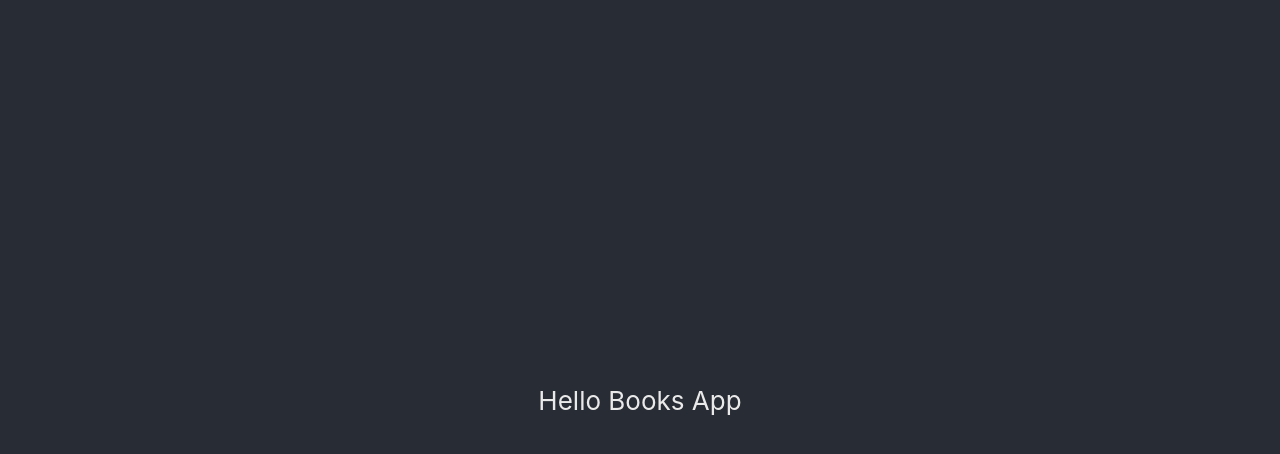
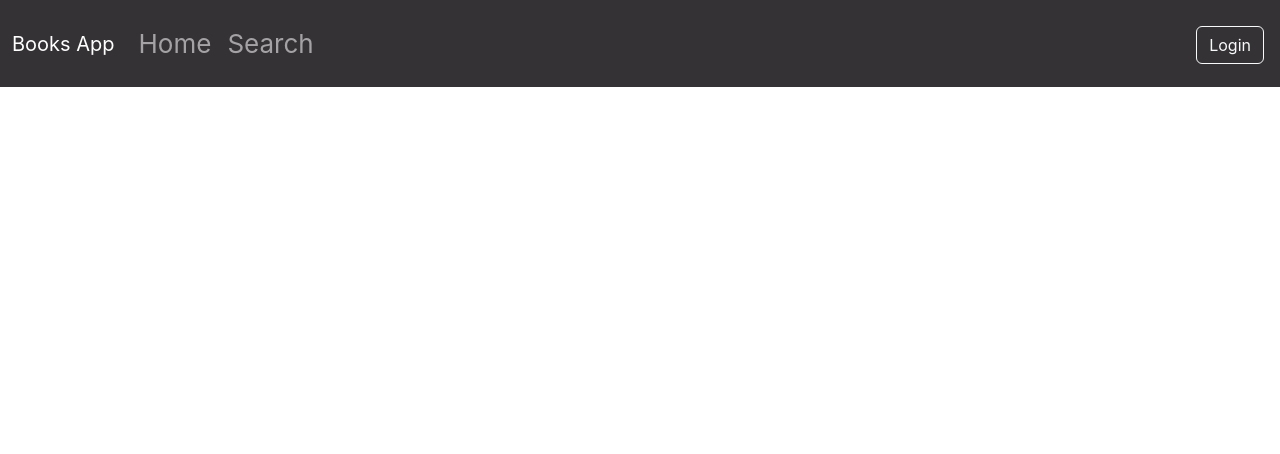
Before and after one commit to WhiteSkitt1es/My_finaly_project, a React (Create React App) app in the folder client/: page / in a window 1280 px wide. Shown: the top 454 px of the page. Built offline with nearby package versions, Linux system fonts and the light colour scheme; the HTML template or start-up script is replaced by a standard one.

Commit message:
002 Добавлен Navigations Bar

```diff
--- a/client/src/App.css
+++ b/client/src/App.css
@@ -1,11 +1,11 @@
 .App {
   text-align: center;
-  background-color: #282c34;
+  /* background-color: #282c34; */
   min-height: 100vh;
   display: flex;
   flex-direction: column;
-  align-items: center;
-  justify-content: center;
+  /* align-items: center; */
+  /* justify-content: center; */
   font-size: calc(10px + 2vmin);
   color: white;
 }
@@ -18,3 +18,7 @@ a {
 a:hover {
   color: rgb(128, 128, 108);
 }
+
+.main-color {
+  background-color: rgb(53, 50, 53);
+}
--- a/client/src/App.tsx
+++ b/client/src/App.tsx
@@ -1,10 +1,11 @@
 import React from 'react';
 import './App.css';
+import NavigationsBar from './layouts/NavigationsAndFooter/NavigationsBar';
 
 function App() {
   return (
     <div className="App">
-      <a href="/">Hello Books App</a>
+      <NavigationsBar />
     </div>
   );
 }
--- /dev/null
+++ b/client/src/layouts/NavigationsAndFooter/NavigationsBar.tsx
@@ -0,0 +1,44 @@
+function NavigationsBar() {
+    return (
+        <nav className="navbar navbar-expand-lg navbar-dark main-color py-3">
+            <div className="container-fluid">
+                <span className="navbar-brand">Books App</span>
+                <button
+                    className="navbar-toggler"
+                    type="button"
+                    data-bs-toggle="collapse"
+                    data-bs-target="#navbarNavDropdown"
+                    aria-controls="navbarNavDropdown"
+                    aria-expanded="false"
+                    aria-label="Toggle Navigation"
+                >
+                    <span className="navbar-toggler-icon"></span>
+                </button>
+
+                <div className="collapse navbar-collapse" id="navbarNavDropdown">
+                    <ul className="navbar-nav">
+                        <li className="nav-item">
+                            <a className="nav-link" href="#">
+                                Home
+                            </a>
+                        </li>
+                        <li className="nav-item">
+                            <a className="nav-link" href="#">
+                                Search
+                            </a>
+                        </li>
+                    </ul>
+                    <ul className="navbar-nav ms-auto">
+                        <li className="nav-item m-1">
+                            <a type="button" className="btn btn-outline-light" href="#">
+                                Login
+                            </a>
+                        </li>
+                    </ul>
+                </div>
+            </div>
+        </nav>
+    );
+}
+
+export default NavigationsBar;
```
Also changed, not shown: 2 other files (tests, documents, lock files or other folders).
